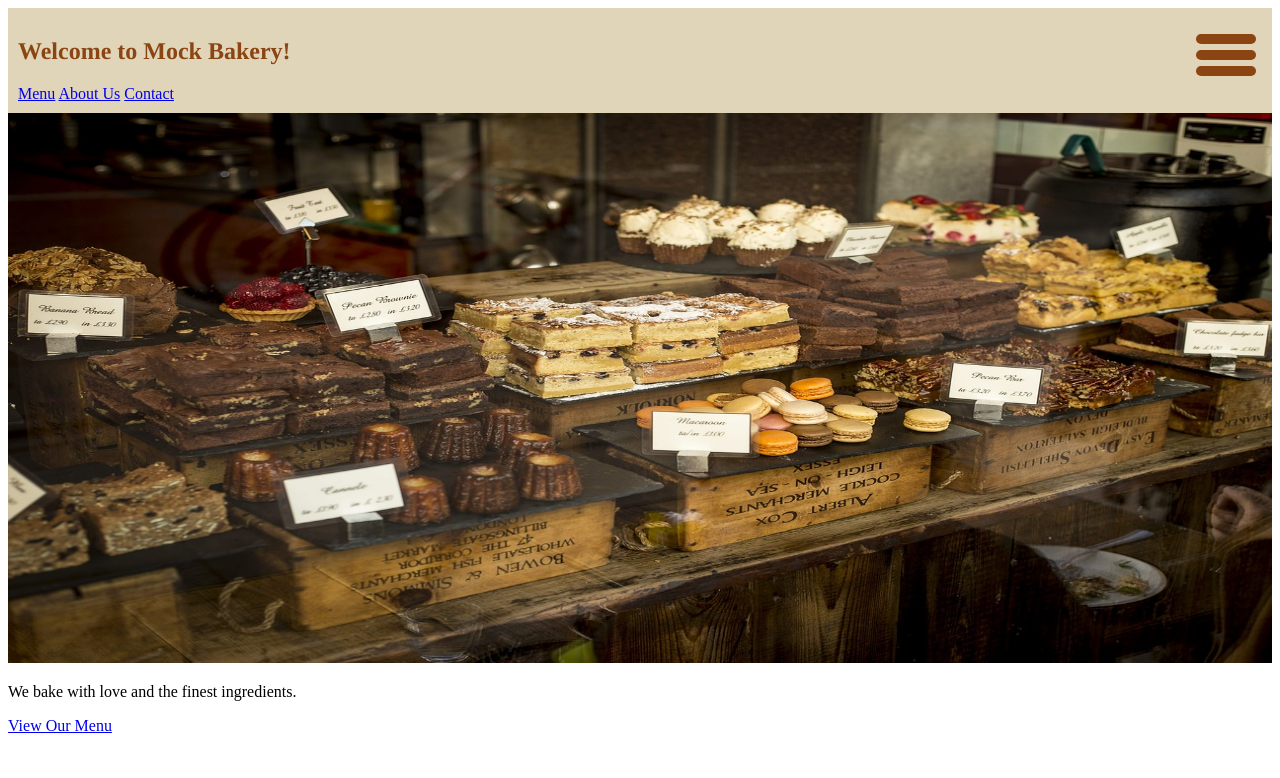
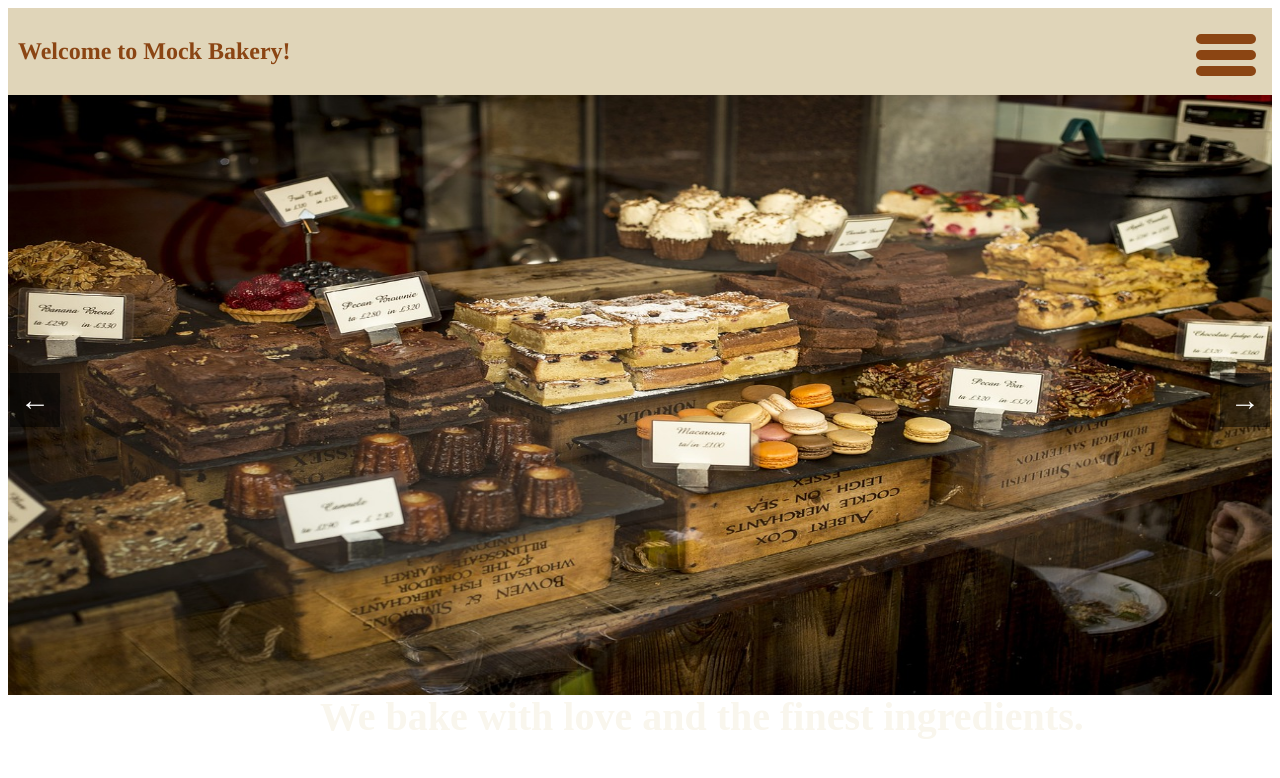
Before and after one commit to LaneyS05/Mock-Bakery, a Flask app: page / in a window 1280 px wide. Shown: the top 778 px of the page. Run offline with Flask 3, Linux system fonts and the light colour scheme.

Commit message:
sliding imgs

```diff
--- a/my_bakery/static/css/home.css
+++ b/my_bakery/static/css/home.css
@@ -10,12 +10,20 @@ h1 {
     font-family: Times, Times New Roman, serif;
 }
 
+h3{
+    position: absolute;
+    left: 25%;
+    font-size: 40px;
+    bottom: 20px;
+    color: #f9f6ed;
+}
+
 img {
     width: 100%;
-    height: 550px;
+    height: 600px;
 }
 
-.menu-button{
+.menu-button {
     background-color: #e0d5b9;
     position: absolute;
     right: 40px;
@@ -39,7 +47,6 @@ img {
     transition: transform 0.2s ease, opacity 0.2s ease;
     border-radius: 5px;  /* Optional for rounded corners */
 }
-
 
 /* Hover effect for burger bars */
 .burger-menu:hover .bar:nth-child(1) {
@@ -94,3 +101,48 @@ img {
         transform: translateY(0);
     }
 }
+
+/* Initially hide the dropdown menu */
+.dropdown-content {
+    display: none;
+    position: absolute;
+    top: 40px; /* Position the dropdown under the button */
+    right: 0; /* Align dropdown with the button on the right */
+    background-color: #9c2819;
+    min-width: 160px;
+    box-shadow: 0px 8px 16px rgba(0, 0, 0, 0.2);
+    z-index: 1;
+}
+
+.dropdown-content a {
+    color: #fdf1d8;
+    padding: 12px 16px;
+    text-decoration: none;
+    display: block;
+}
+
+.dropdown-content a:hover {
+    background-color: #ddd;
+}
+
+/* Style for the arrows */
+.arrow {
+    background-color: rgba(0, 0, 0, 0.5);
+    color: white;
+    border: none;
+    padding: 10px;
+    font-size: 30px;
+    cursor: pointer;
+    position: absolute;
+    top: 50%;
+    transform: translateY(-50%);
+    z-index: 10;
+}
+
+.left {
+    left: 10px;
+}
+
+.right {
+    right: 10px;
+}
--- a/my_bakery/static/js/home.js
+++ b/my_bakery/static/js/home.js
@@ -7,3 +7,24 @@ function toggleDropdown() {
     dropdown.style.display = "block";
   }
 }
+
+const images = [
+  "../static/assets/bakery.jpg",
+  "../static/assets/bread.jpg", // Add your next image path here
+  "../static/assets/sweets.jpg", // Add another image path here
+  "../static/assets/pastries.jpg",
+];
+
+let currentImageIndex = 0;
+
+// Function to change the image
+function changeImage(direction) {
+  if (direction === "next") {
+    currentImageIndex = (currentImageIndex + 1) % images.length; // Go to next image
+  } else if (direction === "prev") {
+    currentImageIndex = (currentImageIndex - 1 + images.length) % images.length; // Go to previous image
+  }
+
+  // Update the image source
+  document.getElementById("bakeryImage").src = images[currentImageIndex];
+}
--- a/my_bakery/templates/home.html
+++ b/my_bakery/templates/home.html
@@ -27,9 +27,13 @@
         <a href="../templates/contact.html">Contact</a>
       </div>
     </nav>
-    <img src="../static/assets/bakery.jpg" alt="bakery" />
-    <p>We bake with love and the finest ingredients.</p>
-    <a href="{{ url_for('menu') }}">View Our Menu</a>
+
+    <!-- Arrows to change images -->
+    <button class="arrow left" onclick="changeImage('prev')">←</button>
+    <img id="bakeryImage" src="../static/assets/bakery.jpg" alt="bakery" />
+    <button class="arrow right" onclick="changeImage('next')">→</button>
+
+    <h3>We bake with love and the finest ingredients.</h3>
 
     <!-- Link to external JavaScript file -->
     <script src="{{ url_for('static', filename='js/home.js') }}"></script>
```
Also changed, not shown: my_bakery/static/assets/bread.jpg (added), my_bakery/static/assets/pastries.jpg (added), my_bakery/static/assets/sweets.jpg (added).
